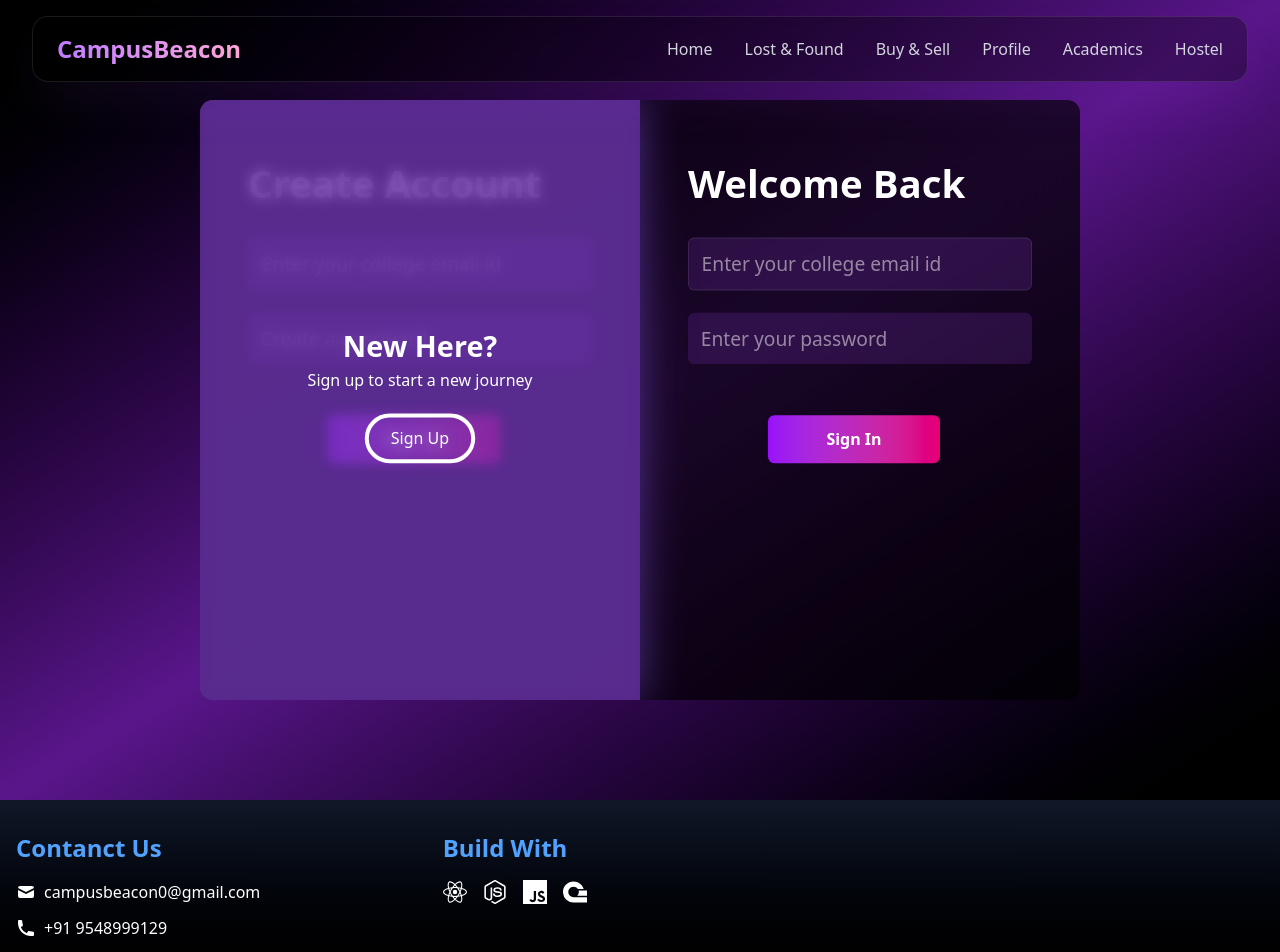
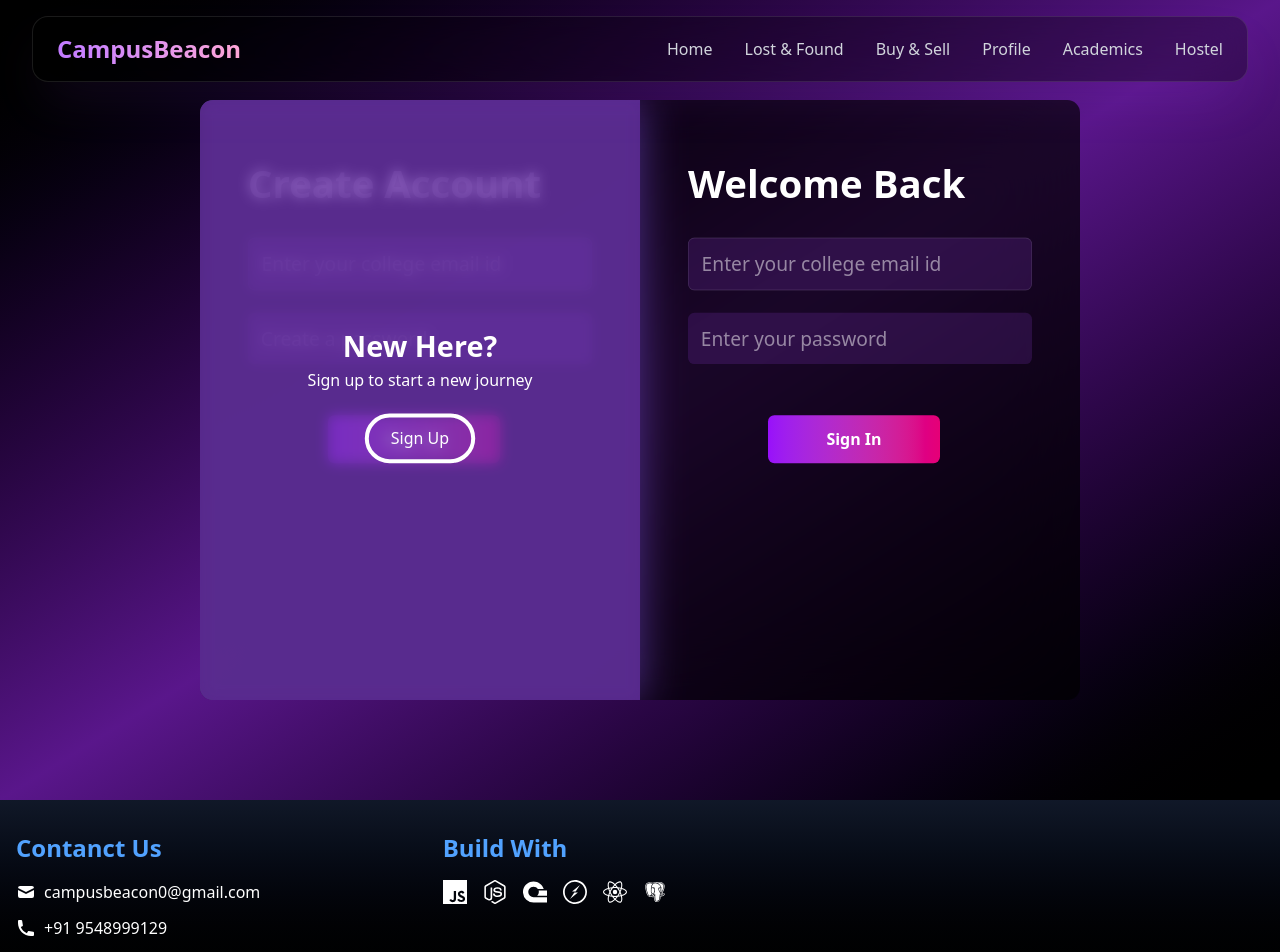
Before and after one commit to singhashish9963/CampusBeacon, a React (Vite) app in the folder client/CampusBeacon/: page / in a window 1280 px wide. Shown: the top 952 px of the page. Built offline with nearby package versions, Linux system fonts and the light colour scheme.

Commit message:
add build with section in footer

```diff
--- a/client/CampusBeacon/src/components/Footer.jsx
+++ b/client/CampusBeacon/src/components/Footer.jsx
@@ -1,7 +1,15 @@
 import React from "react";
 import { motion } from "framer-motion";
 import { HiLocationMarker, HiMail, HiPhone } from "react-icons/hi";
-import { SiReact, SiAppwrite, SiJavascript, SiNodedotjs } from "react-icons/si";
+import {
+  SiReact,
+  SiAppwrite,
+  SiJavascript,
+  SiNodedotjs,
+  SiSocketdotio,
+} from "react-icons/si";
+
+import { BiLogoPostgresql } from "react-icons/bi";
 import IconHoverStyle from "./IconHoverStyle";
 
 const Footer = () => {
@@ -49,10 +57,12 @@ const Footer = () => {
         >
           <h3 className="text-2xl font-bold text-blue-400 mb-4">Build With</h3>
           <div className="flex flex-wrap gap-4">
+            <SiJavascript className={IconHoverStyle} size={24} />
+            <SiNodedotjs className={IconHoverStyle} size={24} />
+            <SiAppwrite className={IconHoverStyle} size={24} />
+            <SiSocketdotio className={IconHoverStyle} size={24} />
             <SiReact className={IconHoverStyle} size={24} />
-            <SiNodedotjs className={IconHoverStyle} size={24} />
-            <SiJavascript className={IconHoverStyle} size={24} />
-            <SiAppwrite className={IconHoverStyle} size={24} />
+            <BiLogoPostgresql className={IconHoverStyle} size={24} />
           </div>
         </motion.div>
       </div>
--- a/client/CampusBeacon/src/components/IconHoverStyle.jsx
+++ b/client/CampusBeacon/src/components/IconHoverStyle.jsx
@@ -1,7 +1,5 @@
 const IconHoverStyle = () => (
+  <div className="transition-transform hover:scale-130 hover:text-blue-400"></div>
+);
 
-    <div className="transition-transform hover:scale-110 hover:text-blue-400">
-    </div>
-  );
-
-  export default IconHoverStyle;
+export default IconHoverStyle;
```
